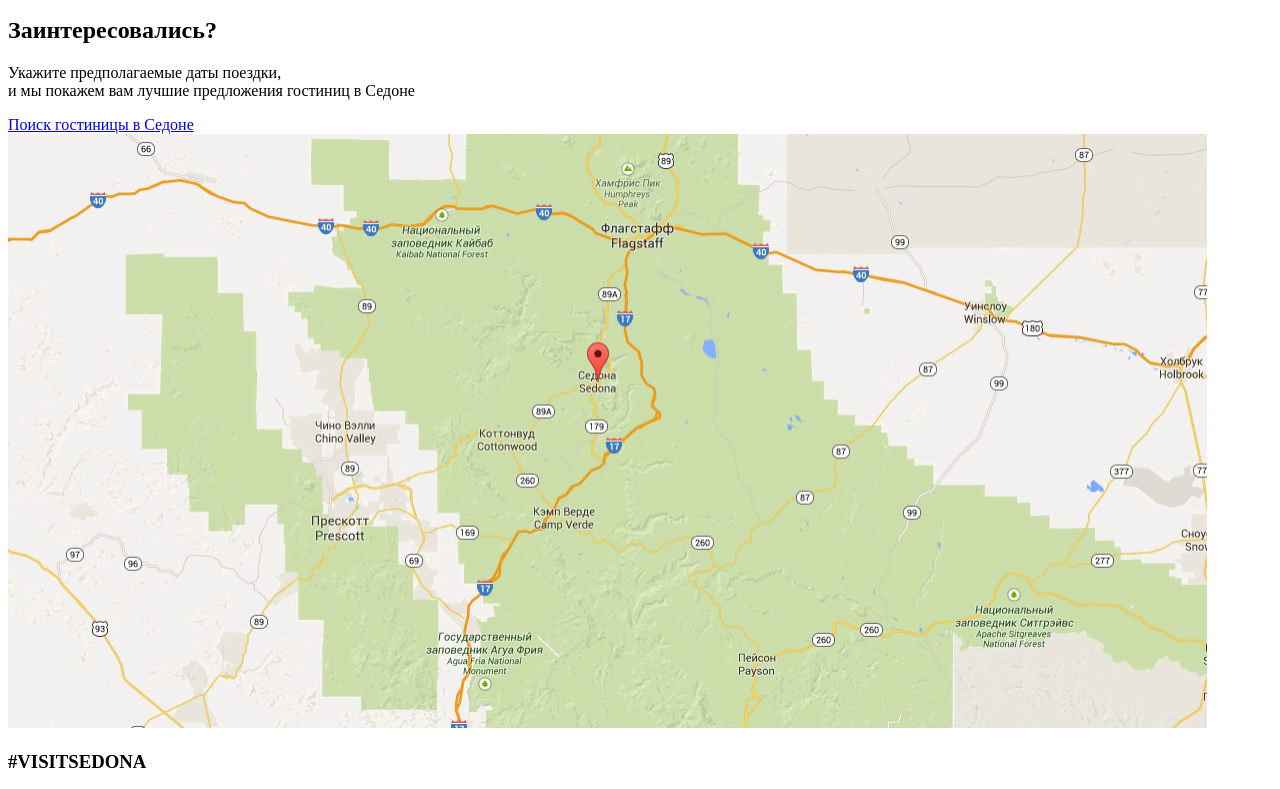
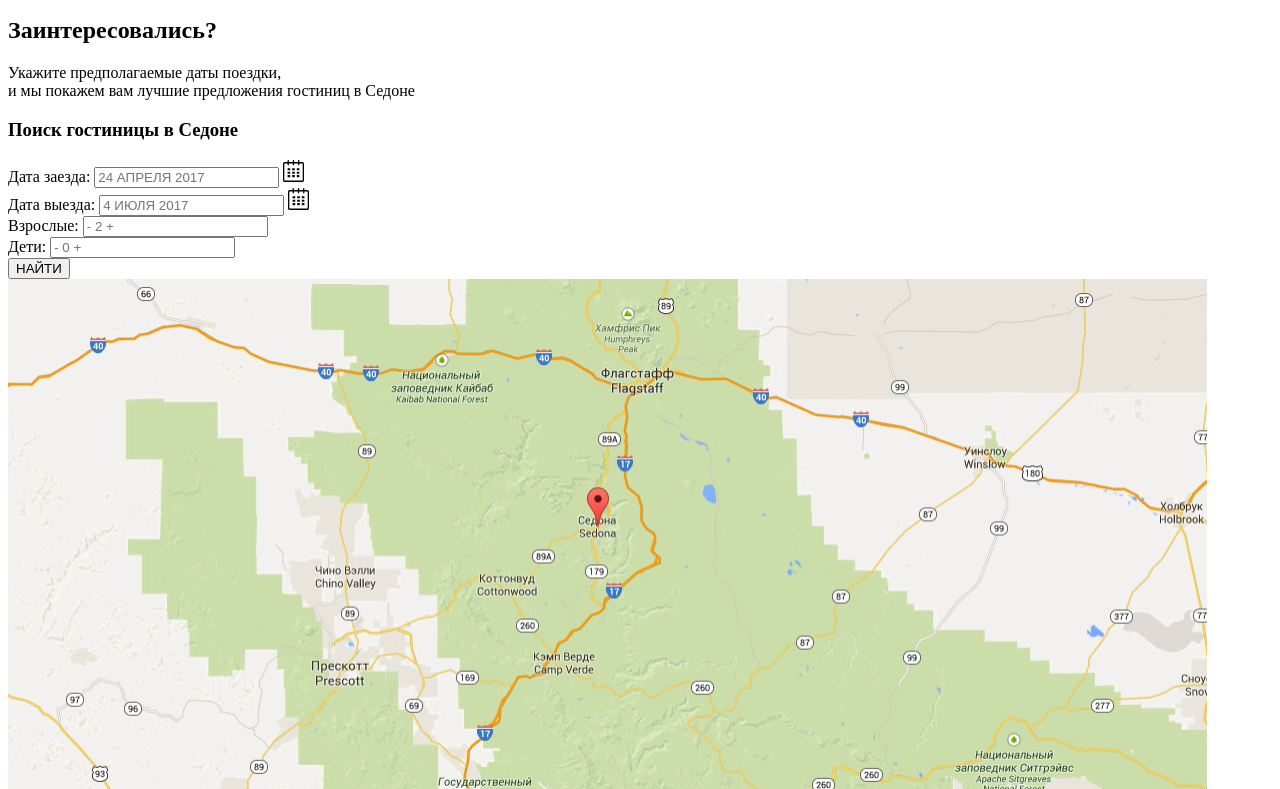
Before and after one commit to arkadiy-davydov/1462341-sedona-28, a plain HTML site: page index.html in a window 1280 px wide. Shown: the part 3290-4079 px from the top of the page. Drawn offline with Linux system fonts and the light colour scheme.

Commit message:
Update index.html
Добавил форму поиска гостиницы

```diff
--- a/index.html
+++ b/index.html
@@ -11,9 +11,9 @@
 <body>
   <header class="main-header">
     <nav class="main-nav">
-      <a class="logo">
-        <img src="img/logo-sedona.svg" width="138" height="70" alt="Логотип сайта городка Седона">
-      </a>
+        <a class="logo">
+          <img src="img/logo-sedona.svg" width="138" height="70" alt="Логотип сайта городка Седона">
+        </a>
       <ul class="site-navigation">
         <li class="site-navigation-item">
           <a href="#">Информация</a>
@@ -34,11 +34,9 @@
   <main>
     <h1 class="visually-hidden">Добро пожаловать в великолепную Седону</h1>
     <section class="promo">
-
       <img src="img/background-photo.jpg" width="1200" height="509" alt="Природа Седоны">
       <img src="img/intro-welcome.svg" width="458" height="352" alt="Добро пожаловать в великолепную Седону">
       <img src="img/background-bottom.svg" width="1200" height="272" alt="Нижняя форма">
-
       <h2>Седона - небольшой городок в Аризоне, заслуживающий большего!</h2>
       <p>Рассмотрим 5 причин, по которым Седона круче, чем Гранд Каньон!</p>
     </section>
@@ -136,7 +134,32 @@
         Укажите предполагаемые даты поездки,<br>
         и мы покажем вам лучшие предложения гостиниц в Седоне
       </p>
-      <a href="form.html">Поиск гостиницы в Седоне</a>
+      <h3>Поиск гостиницы в Седоне</h3>
+      <form action="https://echo.htmlacademy.ru/courses" method="post">
+        <div>
+          <lable for="arrival">Дата заезда: </lable>
+          <input id="arrival" type="text" name="arrival" placeholder="24 АПРЕЛЯ 2017">
+          <img src="img/calendar.svg" width="21" height="22" alt="Календарь">
+        </div>
+
+        <div>
+          <lable for="departure">Дата выезда: </lable>
+          <input id="departure" type="text" name="departure" placeholder="4 ИЮЛЯ 2017">
+          <img src="img/calendar.svg" width="21" height="22" alt="Календарь">
+        </div>
+
+        <div>
+          <lable for="adults">Взрослые: </lable>
+          <input id="adults" type="text" name="adults" placeholder="- 2 +">
+        </div>
+
+        <div>
+          <lable for="children">Дети: </lable>
+          <input id="children" type="text" name="children" placeholder="- 0 +">
+        </div>
+
+        <button type="submit">НАЙТИ</button>
+      </form>
     </section>
     <div>
       <img src="img/map.png" width="1199" height="594" alt="Карта окрестностей Седоны">
```
